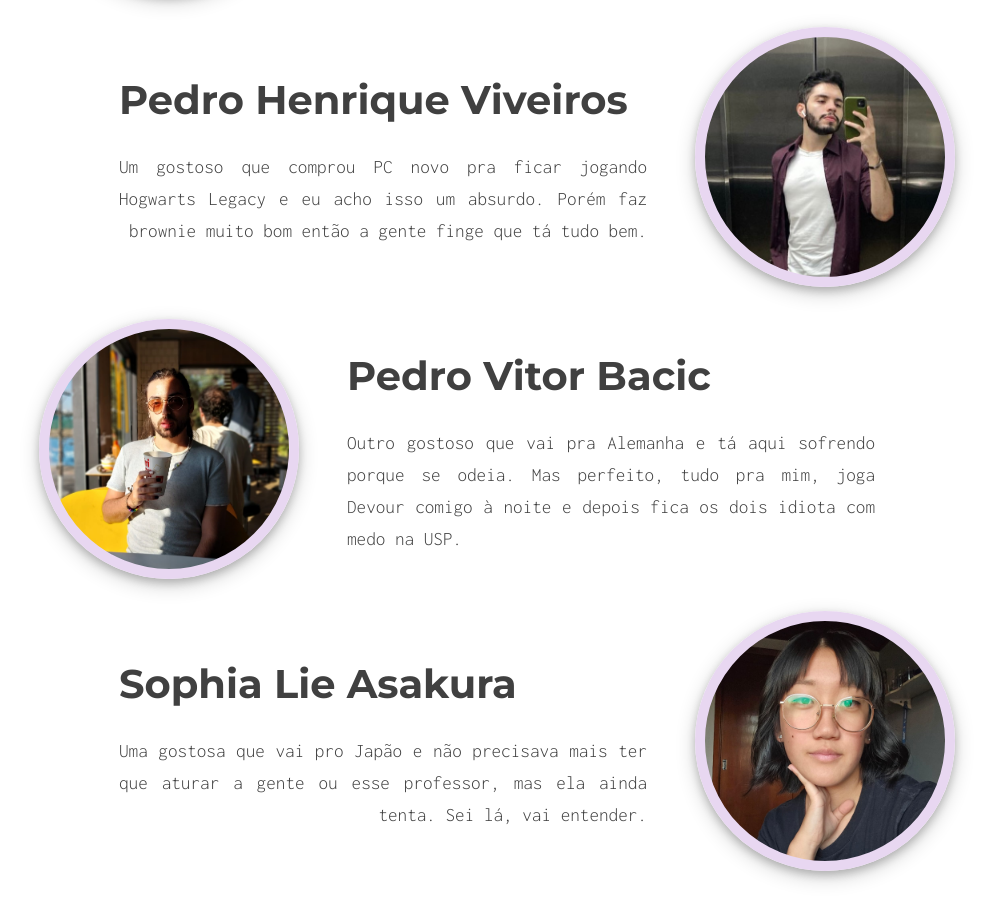
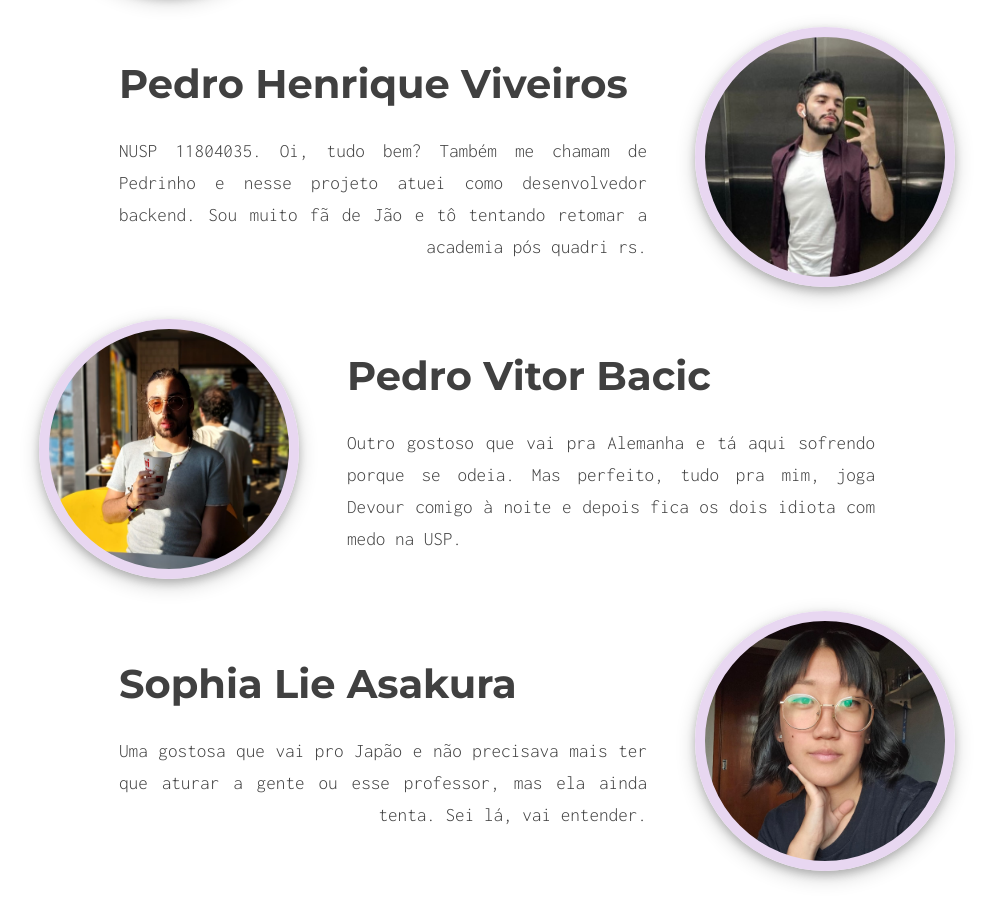
Before and after one commit to lucas-pvg/PCS3732_LabProc, a React (Create React App) app in the folder frontend/: page /about in a window 1280 px wide. Shown: the part 1040-1961 px from the top of the page, without its empty margins (143-1136 px from the left). Built offline with nearby package versions, Linux system fonts and the light colour scheme.

Commit message:
Atualiza descrição do Pedrinho

```diff
--- a/frontend/src/routes/aboutPage.js
+++ b/frontend/src/routes/aboutPage.js
@@ -20,7 +20,7 @@ const AboutPage = () => {
         className="pedro"
         side="right"
         name="Pedro Henrique Viveiros"
-        info="Um gostoso que comprou PC novo pra ficar jogando Hogwarts Legacy e eu acho isso um absurdo. Porém faz brownie muito bom então a gente finge que tá tudo bem."
+        info="NUSP 11804035. Oi, tudo bem? Também me chamam de Pedrinho e nesse projeto atuei como desenvolvedor backend. Sou muito fã de Jão e tô tentando retomar a academia pós quadri rs."
       />
 
       <AboutCard
```
